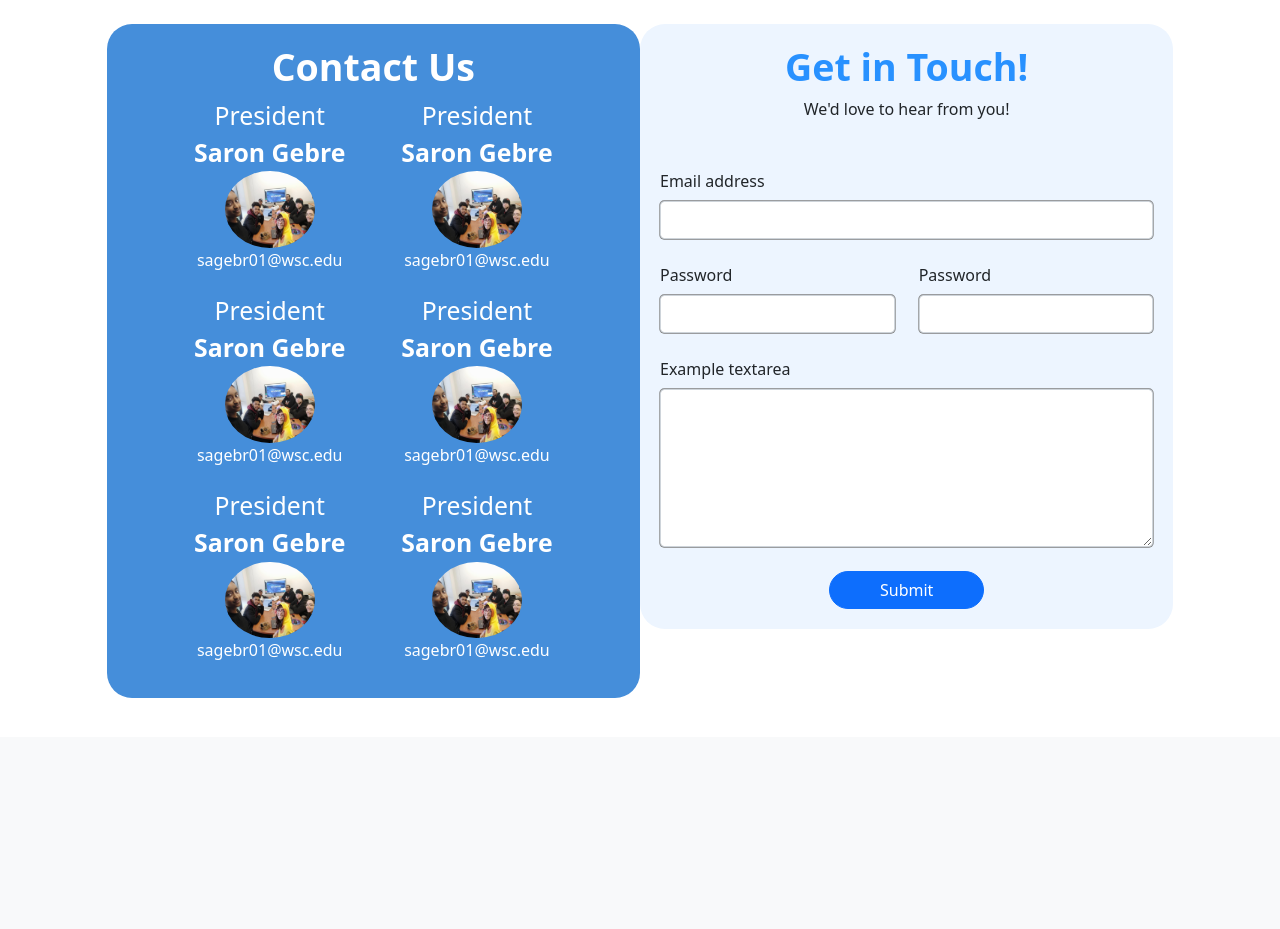
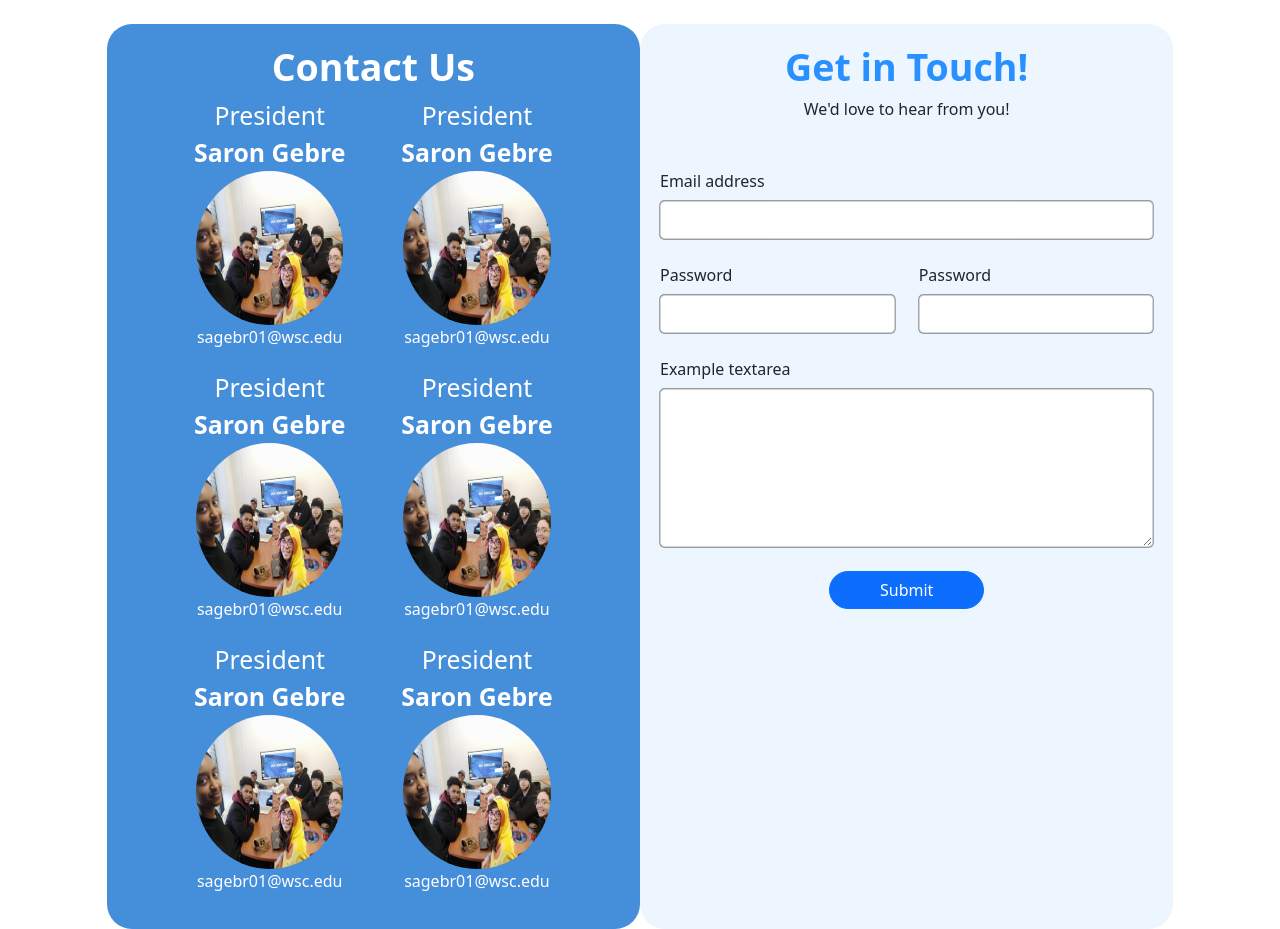
Before and after one commit to kyphillips/WSC_ACM_Website, a PHP site: page /contactus.php in a window 1280 px wide. Shown: the part 63-992 px from the top of the page. Before the commit the page ends 761 px from the top, so only its background shows below. Run offline with PHP 8.4, Linux system fonts and the light colour scheme.

Commit message:
new updates (#14)
Co-authored-by: Brandon Smith <brsmit09@wsc.edu>

```diff
--- a/public_html/Resources/ContactUs/CSS/ContactUs.css
+++ b/public_html/Resources/ContactUs/CSS/ContactUs.css
@@ -12,3 +12,29 @@ button.W30
  width: 30%;
   border-radius: 25px;
 }
+
+@media all and (max-width: 768px) {
+
+    img.ContactUsCircle
+    {
+        border-radius: 50%;
+        width: 80%;
+        height: 30vw;
+        display: block;
+        margin-left: auto;
+        margin-right: auto;
+    }
+}
+
+@media all and (min-width: 768px) {
+
+    img.ContactUsCircle
+    {
+        border-radius: 50%;
+        width: 80%;
+        height: 12vw;
+        display: block;
+        margin-left: auto;
+        margin-right: auto;
+    }
+}
--- a/public_html/Resources/Shared/CSS/container.css
+++ b/public_html/Resources/Shared/CSS/container.css
@@ -13,6 +13,7 @@ div.LightBlueRounded
   background: #EDF5FF;
   padding: 20px;
   width: 100%;
+
 }
 
 img.Rounded, div.Rounded
--- a/public_html/contactus.php
+++ b/public_html/contactus.php
@@ -38,62 +38,68 @@
 					<h6 class="White Center Bold VW">Contact Us</h6>
 
 					<div class="row g-1 justify-content-center">
+
 						<div class="col-lg-5 col-md-5 col-sm-5 col-5">
 							<h8 class="White Center VW">President</h8>
 							<h8 class="White Center Bold VW">Saron Gebre</h8>
 							<div class="row justify-content-center">
-								<div class="col-lg-6 col-md-6 col-6 justify-content-center align-self-center">
-									<img class="FillContainer Circle" src ="Resources\Landingpage\Content\Images\MakeNewFriends.jpg">
+								<div class="col-11 ">
+									<img class="ContactUsCircle" src ="Resources\Landingpage\Content\Images\MakeNewFriends.jpg">
 								</div>
 							</div>
 							<p class="White Center VW">sagebr01@wsc.edu</p>
 						</div>
+
 						<div class="col-lg-5 col-md-5 col-sm-5 col-5">
 							<h8 class="White Center VW">President</h8>
 							<h8 class="White Center Bold VW">Saron Gebre</h8>
 							<div class="row justify-content-center">
-								<div class="col-lg-6 col-md-6 col-6 justify-content-center align-self-center">
-									<img class="FillContainer Circle" src ="Resources\Landingpage\Content\Images\MakeNewFriends.jpg">
+								<div class="col-11">
+									<img class="ContactUsCircle" src ="Resources\Landingpage\Content\Images\MakeNewFriends.jpg">
 								</div>
 							</div>
 							<p class="White Center VW">sagebr01@wsc.edu</p>
 						</div>
+
 						<div class="col-lg-5 col-md-5 col-sm-5 col-5">
 							<h8 class="White Center VW">President</h8>
 							<h8 class="White Center Bold VW">Saron Gebre</h8>
 							<div class="row justify-content-center">
-								<div class="col-lg-6 col-md-6 col-6 justify-content-center align-self-center">
-									<img class="FillContainer Circle" src ="Resources\Landingpage\Content\Images\MakeNewFriends.jpg">
+								<div class="col-11 ">
+									<img class="ContactUsCircle" src ="Resources\Landingpage\Content\Images\MakeNewFriends.jpg">
 								</div>
 							</div>
 							<p class="White Center VW">sagebr01@wsc.edu</p>
 						</div>
+
 						<div class="col-lg-5 col-md-5 col-sm-5 col-5">
 							<h8 class="White Center VW">President</h8>
 							<h8 class="White Center Bold VW">Saron Gebre</h8>
 							<div class="row justify-content-center">
-								<div class="col-lg-6 col-md-6 col-6 justify-content-center align-self-center">
-									<img class="FillContainer Circle" src ="Resources\Landingpage\Content\Images\MakeNewFriends.jpg">
+								<div class="col-11">
+									<img class="ContactUsCircle" src ="Resources\Landingpage\Content\Images\MakeNewFriends.jpg">
 								</div>
 							</div>
 							<p class="White Center VW">sagebr01@wsc.edu</p>
 						</div>
+
 						<div class="col-lg-5 col-md-5 col-sm-5 col-5">
 							<h8 class="White Center VW">President</h8>
 							<h8 class="White Center Bold VW">Saron Gebre</h8>
 							<div class="row justify-content-center">
-								<div class="col-lg-6 col-md-6 col-6 justify-content-center align-self-center">
-									<img class="FillContainer Circle" src ="Resources\Landingpage\Content\Images\MakeNewFriends.jpg">
+								<div class="col-11 ">
+									<img class="ContactUsCircle" src ="Resources\Landingpage\Content\Images\MakeNewFriends.jpg">
 								</div>
 							</div>
 							<p class="White Center VW">sagebr01@wsc.edu</p>
 						</div>
+
 						<div class="col-lg-5 col-md-5 col-sm-5 col-5">
 							<h8 class="White Center VW">President</h8>
 							<h8 class="White Center Bold VW">Saron Gebre</h8>
 							<div class="row justify-content-center">
-								<div class="col-lg-6 col-md-6 col-6 justify-content-center align-self-center">
-									<img class="FillContainer Circle" src ="Resources\Landingpage\Content\Images\MakeNewFriends.jpg">
+								<div class="col-11">
+									<img class="ContactUsCircle" src ="Resources\Landingpage\Content\Images\MakeNewFriends.jpg">
 								</div>
 							</div>
 							<p class="White Center VW">sagebr01@wsc.edu</p>
@@ -105,7 +111,7 @@
 			</div>
 
 			<div class="col-lg-5 col-md-5 col-sm-12 col-12">
-			<div class="LightBlueRounded">
+				<div class="LightBlueRounded h-100">
 					<h6 class="Blue Center Bold VW">Get in Touch!</h6>
 					<p class="Center VW mb-5">We'd love to hear from you!</p>
 					<form>
```
Also changed, not shown: public_html/Resources/UpcomingEvents/CSS/events.css (+46 -0 lines), public_html/UpcomingEvents.php (+28 -3 lines). Lines whose indentation alone changed are shown as unchanged.
